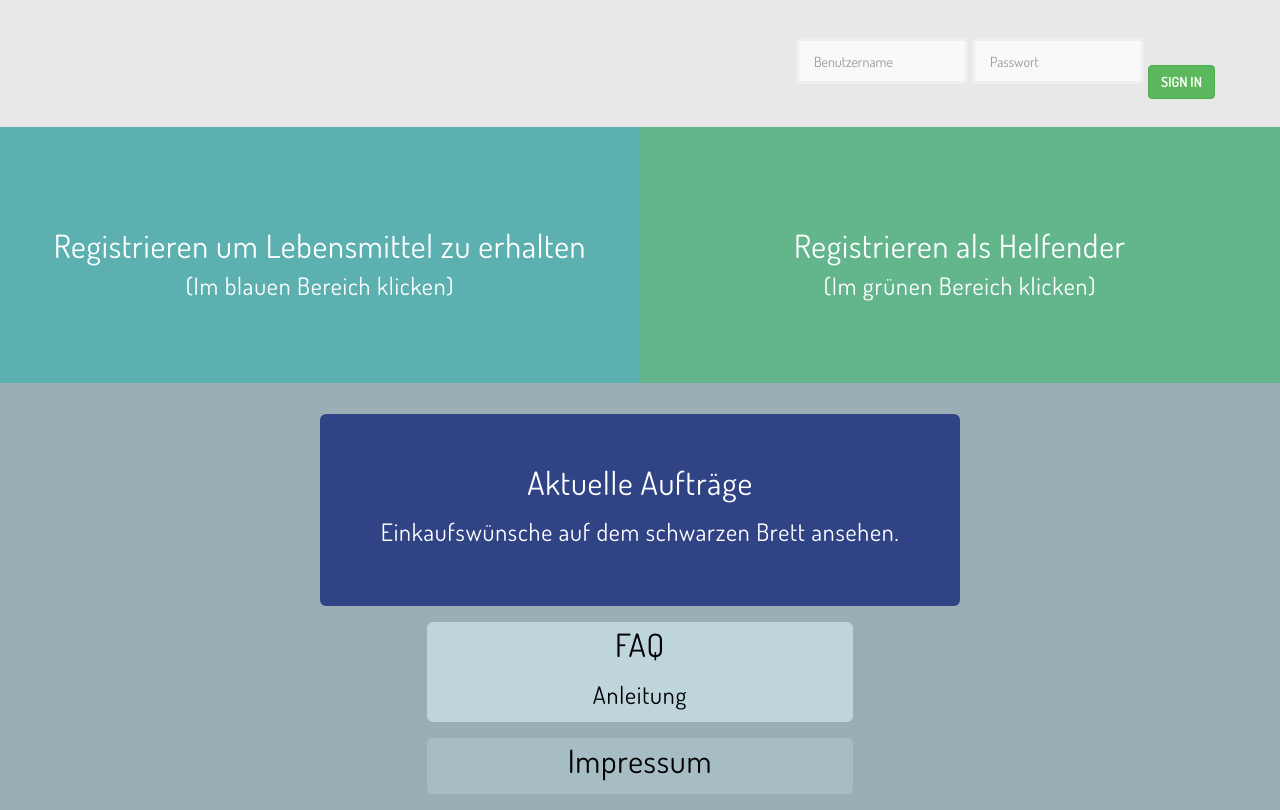
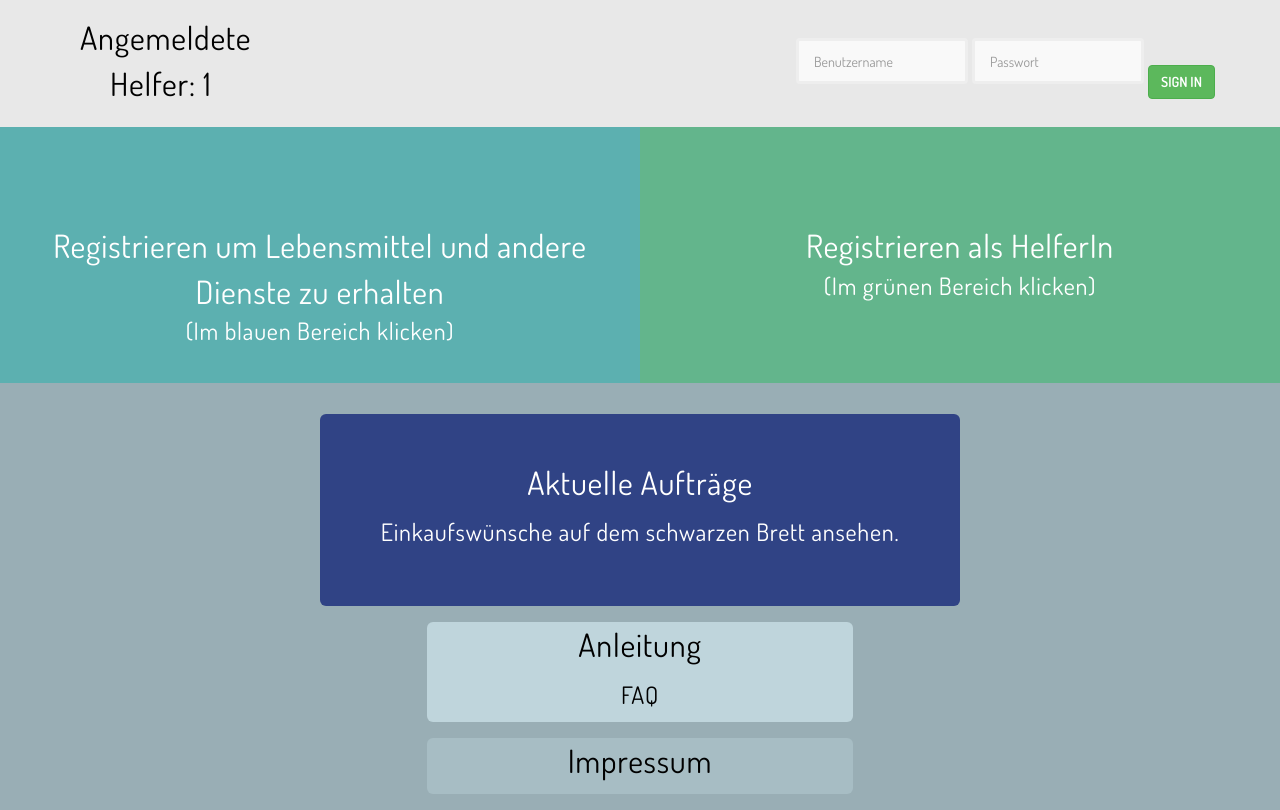
Before and after one commit to SYoy/voluntary_grocery_shopping, a Django app: page / in a window 1280 px wide. Run offline with Django 3.2, Linux system fonts and the light colour scheme; data comes from the database, SQL or seed files in the repository; some libraries are stand-ins or nearby versions.

Commit message:
styled start page

```diff
--- a/EinkaufsApp/templates/public/start.html
+++ b/EinkaufsApp/templates/public/start.html
@@ -27,7 +27,7 @@
 </head>
 <body id="page-top" data-spy="scroll" data-target=".side-menu">
 {% load widget_tweaks %}
-    <div class="row hero-header" style="padding-top: 15px; padding-bottom: 20px; height: 20%">
+<div class="row hero-header" style="padding-top: 15px; padding-bottom: 20px; height: 20%">
     {% if user.is_authenticated %}
 
     <div class="col-md-4 nav float-left">
@@ -53,6 +53,12 @@
     </ul>
 
     {% else %}
+    <div class="col-md-2 float-left">
+        <div class="col-md-auto img-rounded content-ct" style="font-size: xx-large; color: black">
+            Angemeldete Helfer: {{ helfer_count }}
+        </div>
+    </div>
+
     <form class="navbar-form navbar-right" role="form" action="{% url "login" %}"
         method="post" accept-charset="utf-8">
       <div class="form-group">
@@ -74,7 +80,7 @@
         <a href="registrieren_empfaenger">
             <div class="col-sm-6" style="background: #5cb0b0; min-height: 8em; font-size: xx-large;
             text-decoration: none; color: white">
-                <div class="col-auto" style="margin-top: 3em;">Registrieren um Lebensmittel zu erhalten
+                <div class="col-auto" style="padding-top: 3em;">Registrieren um Lebensmittel und andere Dienste zu erhalten
                     <p style="font-size: x-large">(Im blauen Bereich klicken)</p>
                 </div>
             </div>
@@ -83,7 +89,7 @@
         <a href="registrieren_helfender">
             <div class="col-md-6" style="background: #63b58c; min-height: 8em; font-size: xx-large;
             text-decoration: none; color: white">
-                <div class="col-auto" style="margin-top: 3em;">Registrieren als Helfender
+                <div class="col-auto" style="padding-top: 3em;">Registrieren als HelferIn
                 <p style="font-size: x-large">(Im grünen Bereich klicken)</p>
                 </div>
 
@@ -107,8 +113,8 @@
         <a href="{% url 'faq' %}">
             <div class="col-md-4 content-ct img-rounded col-md-offset-4" style="font-size: xx-large; background: #bfd5dc;
             text-decoration: none; color: #000000">
-                <p>FAQ</p>
-                <p style="font-size: x-large">Anleitung</p>
+                <p>Anleitung</p>
+                <p style="font-size: x-large">FAQ</p>
             </div>
         </a>
     </div>
--- a/EinkaufsApp/views.py
+++ b/EinkaufsApp/views.py
@@ -24,7 +24,8 @@ from django.utils import timezone
 
 ## PUBLIC
 def start(request):
-    return render(request, 'public/start.html')
+    query = User.objects.filter(person__group="H")
+    return render(request, 'public/start.html', {"helfer_count": len(query)})
 
 
 ## PUBLIC
```
